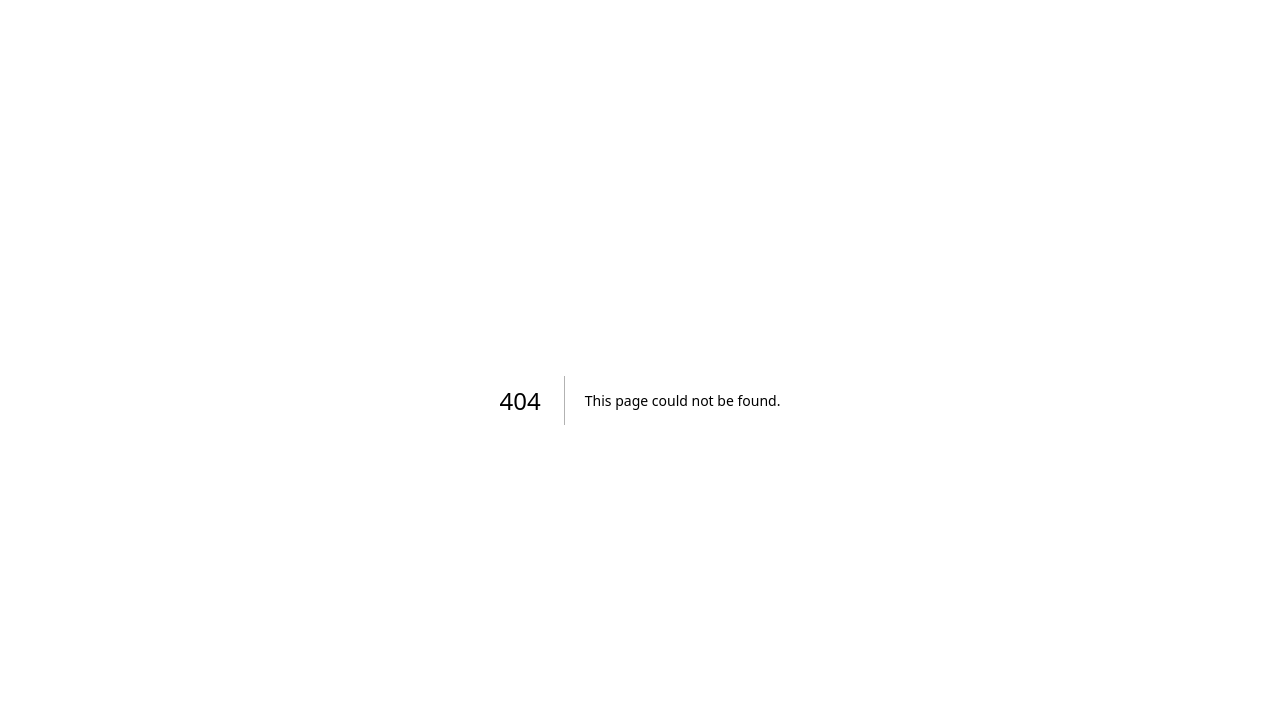
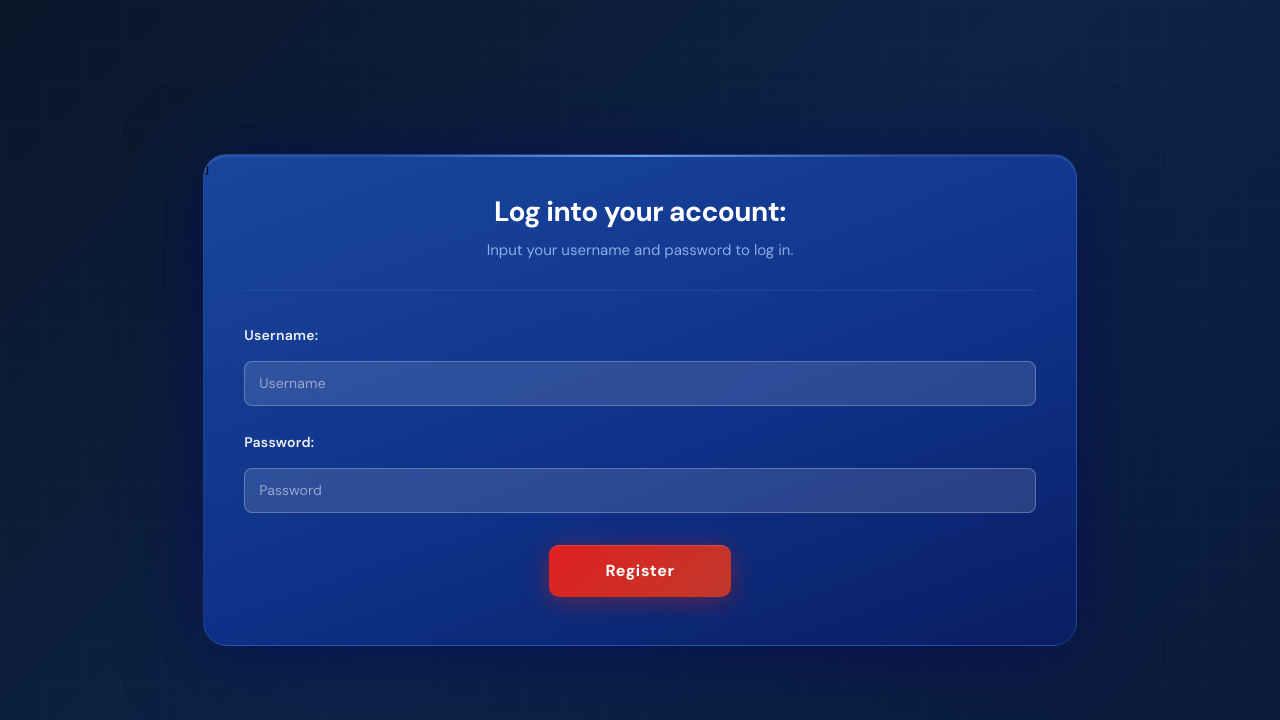
Before and after one commit to jameblai/gdgc-hackathon, a Next.js app: page /features/login in a window 1280 px wide. Before the commit this address had no page. Shown: the top 720 px of the page. Built offline with nearby package versions, Linux system fonts and the light colour scheme.

Commit message:
login page
login page front end yes

```diff
--- /dev/null
+++ b/app/features/login/login.tsx
@@ -0,0 +1,12 @@
+
+// calls the page with all the info about the login page
+import LoginPage from "./login";
+
+// renders the LoginPage component, which contains the form
+export default function Page() {
+  return (
+    <main>
+      <LoginPage />
+    </main>
+  );
+}
--- /dev/null
+++ b/app/features/login/page.tsx
@@ -0,0 +1,215 @@
+// since it uses usestate and useRef, need use client
+
+"use client";
+
+// import shadcn libarries
+
+import * as React from "react";
+import { useState, useRef } from "react";
+import { Button } from "@/components/ui/button";
+import { Calendar } from "@/components/ui/calendar";
+import { Field, FieldLabel } from "@/components/ui/field";
+import {
+  Popover,
+  PopoverContent,
+  PopoverTrigger,
+} from "@/components/ui/popover";
+import { CalendarIcon } from "lucide-react";
+import { format } from "date-fns";
+
+
+// textboxes default
+function Input({ placeholder, value, onChange, type = "text" }) {
+  const [focused, setFocused] = useState(false);
+  return (
+    <input
+      type={type}
+      placeholder={placeholder}
+      value={value}
+      onChange={(e) => onChange(e.target.value)}
+      onFocus={() => setFocused(true)}
+      onBlur={() => setFocused(false)}
+      style={{
+        width: "100%",
+        padding: "11px 14px",
+        borderRadius: "8px",
+        border: focused
+          ? "1px solid rgba(255,255,255,0.6)"
+          : "1px solid rgba(255,255,255,0.25)",
+        background: focused
+          ? "rgba(255,255,255,0.18)"
+          : "rgba(255,255,255,0.12)",
+        color: "#fff",
+        fontSize: "14px",
+        outline: "none",
+        boxSizing: "border-box",
+        transition: "all 0.2s ease",
+        letterSpacing: "0.01em",
+      }}
+    />
+  );
+}
+
+// font properties for headings and sub headings
+function Label({ children, sub }) {
+  return (
+    <div style={{ marginBottom: sub ? "4px" : "8px" }}>
+      <span
+        style={{
+          fontSize: sub ? "12px" : "14px",
+          fontWeight: sub ? 400 : 600,
+          color: sub ? "rgba(255,255,255,0.6)" : "rgba(255,255,255,0.92)",
+          letterSpacing: "0.02em",
+          fontFamily: "'DM Sans', sans-serif",
+        }}
+      >
+        {children}
+      </span>
+    </div>
+  );
+}
+
+// orienting the textboxes and labels in a column, with spacing
+function FieldGroup({ children, style }) {
+  return (
+    <div style={{ display: "flex", flexDirection: "column", gap: "6px", ...style }}>
+      {children}
+    </div>
+  );
+}
+
+// regestry form
+export default function LoginPage() {
+  const [username, setUsername]   = useState("");
+  const [password, setPassword]   = useState("");
+
+  return (
+    <div
+      style={{
+        minHeight: "100vh",
+        background: "linear-gradient(135deg, #0a1628 0%, #0d2347 50%, #0a1a3a 100%)",
+        display: "flex",
+        alignItems: "center",
+        justifyContent: "center",
+        padding: "48px 16px",
+        fontFamily: "'DM Sans', 'Segoe UI', sans-serif",
+        boxSizing: "border-box",
+      }}
+    >
+      {/* Background grid */}
+      <div
+        style={{
+          position: "fixed", inset: 0, pointerEvents: "none", zIndex: 0,
+          backgroundImage:
+            "linear-gradient(rgba(255,255,255,0.02) 1px, transparent 1px), linear-gradient(90deg, rgba(255,255,255,0.02) 1px, transparent 1px)",
+          backgroundSize: "40px 40px",
+        }}
+      />
+
+      {/* Card */}
+      <div
+        style={{
+          width: "70%",
+          maxWidth: "900px",
+          minWidth: "320px",
+          background:
+            "linear-gradient(160deg, rgba(30,80,180,0.82) 0%, rgba(15,50,140,0.92) 60%, rgba(10,30,100,0.96) 100%)",
+          backdropFilter: "blur(20px)",
+          borderRadius: "24px",
+          border: "1px solid rgba(100,160,255,0.2)",
+          boxShadow: "0 8px 80px rgba(0,0,100,0.5), 0 2px 0 rgba(255,255,255,0.08) inset",
+          padding: "0 0 48px 0",
+          position: "relative",
+          zIndex: 1,
+          overflow: "hidden",
+        }}
+      >
+        {/* Top glow */}
+        <div
+          style={{
+            position: "absolute", top: 0, left: "50%", transform: "translateX(-50%)",
+            width: "60%", height: "2px",
+            background: "linear-gradient(90deg, transparent, rgba(120,180,255,0.8), transparent)",
+          }}
+        />
+
+]
+
+        {/* Heading */}
+        <div style={{ textAlign: "center", padding: "16px 40px 28px" }}>
+          <h1
+            style={{
+              margin: "0 0 10px",
+              fontSize: "clamp(20px, 3vw, 28px)",
+              fontWeight: 700, color: "#fff",
+              letterSpacing: "-0.02em", lineHeight: 1.2,
+            }}
+          >
+            Log into your account:
+          </h1>
+          <p
+            style={{
+              margin: 0,
+              fontSize: "clamp(13px, 1.5vw, 15px)",
+              color: "rgba(180,210,255,0.75)",
+              lineHeight: 1.6, maxWidth: "520px", marginInline: "auto",
+            }}
+          >
+            Input your username and password to log in.
+          </p>
+        </div>
+
+        {/* Divider */}
+        <div
+          style={{
+            height: "1px", background: "rgba(100,160,255,0.15)",
+            marginInline: "40px", marginBottom: "32px",
+          }}
+        />
+
+        {/* Form */}
+        <div style={{ padding: "0 40px", display: "flex", flexDirection: "column", gap: "24px" }}>
+
+          {/* Username */}
+          <FieldGroup>
+            <Label>Username:</Label>
+            <Input placeholder="Username" value={username} onChange={setUsername} />
+          </FieldGroup>
+
+          {/* Password */}
+          <FieldGroup>
+            <Label>Password:</Label>
+            <Input placeholder="Password" type="password" value={password} onChange={setPassword} />
+          </FieldGroup>
+
+          {/* Log in */}
+          <div style={{ display: "flex", justifyContent: "center", paddingTop: "8px" }}>
+            <button
+              style={{
+                padding: "14px 56px",
+                background: "linear-gradient(135deg, #e02020 0%, #c0392b 100%)",
+                color: "#fff", border: "none", borderRadius: "10px",
+                fontSize: "16px", fontWeight: 700, letterSpacing: "0.04em",
+                cursor: "pointer",
+                boxShadow: "0 4px 24px rgba(200,30,30,0.45), 0 1px 0 rgba(255,255,255,0.15) inset",
+                transition: "all 0.2s ease",
+                fontFamily: "'DM Sans', sans-serif",
+              }}
+              onMouseEnter={(e) => {
+                e.currentTarget.style.transform  = "translateY(-2px)";
+                e.currentTarget.style.boxShadow = "0 8px 32px rgba(200,30,30,0.55), 0 1px 0 rgba(255,255,255,0.15) inset";
+              }}
+              onMouseLeave={(e) => {
+                e.currentTarget.style.transform  = "translateY(0)";
+                e.currentTarget.style.boxShadow = "0 4px 24px rgba(200,30,30,0.45), 0 1px 0 rgba(255,255,255,0.15) inset";
+              }}
+            >
+              Register
+            </button>
+          </div>
+
+        </div>
+      </div>
+    </div>
+  );
+}
```
Also changed, not shown: app/features/login/testprofile.png (added).
